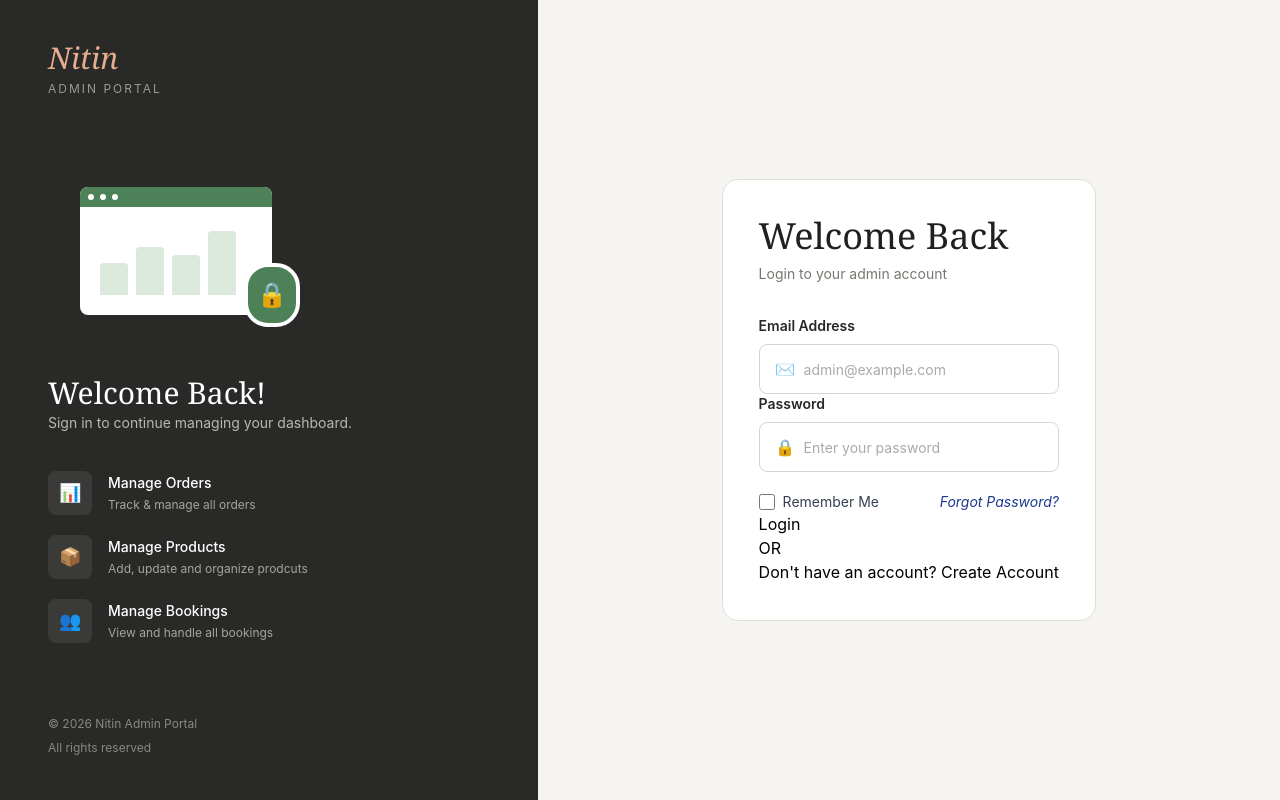
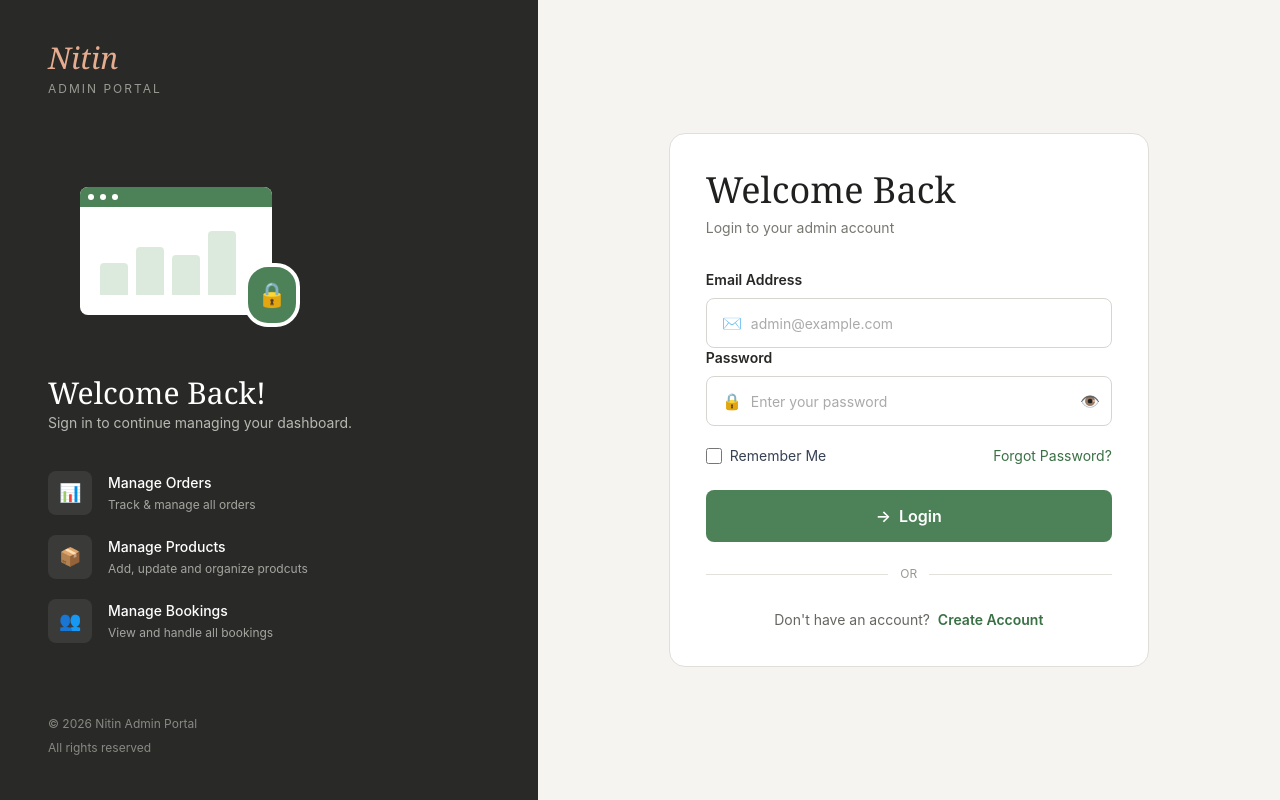
Before and after one commit to KinCode36/FlowerShop, a React (Vite) app: page /login in a window 1280 px wide. Built offline with nearby package versions, Linux system fonts and the light colour scheme.

Commit message:
create login page and add functionality to login

```diff
--- a/src/App.jsx
+++ b/src/App.jsx
@@ -1,6 +1,6 @@
 import React, { useState } from 'react'
 import Admin from './Admin/Admin'
-import { Routes, Route } from 'react-router-dom'
+import { Routes, Route, Navigate } from 'react-router-dom'
 import Dashboard from './Components/RightSide/Dashboard/Dashboard'
 import Products from './Components/RightSide/Products/Products'
 import Orders from './Components/RightSide/Orders/Orders'
@@ -10,6 +10,7 @@ import Add_Products from './Components/RightSide/Add_Products/Add_Products'
 import Account_Settings from './Components/RightSide/Account_Settings/Account_Settings'
 import UserInformation from './UserInformation/UserInformation'
 import Login from './Components/Login/Login'
+import CreateAccount from './Components/Login/CreateAccount/CreateAccount'
 
 
 function App() {
@@ -41,8 +42,8 @@ function App() {
 
   return (
     <div>
-      {/* <Routes>
-        <Route path="/" element={<Admin />}>
+      <Routes>
+        {/* <Route path="/" element={<Admin />}>
           <Route index element={<Dashboard />} />
           <Route path="orders" element={<Orders />} />
           <Route
@@ -57,9 +58,19 @@ function App() {
           <Route path="add_Products" element={<Add_Products setProducts={setProducts} />} />
           <Route path="settings" element={<Account_Settings />} />
           <Route path="userinformation" element={<UserInformation />} />
-        </Route>
-      </Routes> */}
-      <Login />
+        </Route> */}
+        <Route path="/login" element={<Login />} />
+
+        <Route
+          path="/create-account"
+          element={<CreateAccount />}
+        />
+
+        <Route
+          path="/"
+          element={<Navigate to="/login" replace />}
+        />
+      </Routes>
       {/* <Gallary/> */}
     </div>
   )
--- a/src/Components/Login/CreateAccount/CreateAccount.jsx
+++ b/src/Components/Login/CreateAccount/CreateAccount.jsx
@@ -4,7 +4,7 @@ import LeftSidePanel from '../LeftSidePanel/LeftSidePanel'
 const CreateAccount = () => {
   return (
     <div>
-    <LeftSidePanel/>
+    <LeftSidePanel type="signup" />
     </div>
   )
 }
--- a/src/Components/Login/LeftSidePanel/LeftSidePanel.jsx
+++ b/src/Components/Login/LeftSidePanel/LeftSidePanel.jsx
@@ -3,12 +3,13 @@ import BrandName from './BrandName/BrandName'
 import Middle from './Middle/Middle'
 import LeftSidePanelFooter from './LeftSidePanelFooter/LeftSidePanelFooter'
 
-const LeftSidePanel = () => {
+const LeftSidePanel = ({type}) => {
+
     return (
         <section className='relative flex w-full flex-col overflow-hidden bg-[#292927] px-5 py-6 text-white sm:px-7 sm:py-7 lg:min-h-screen lg:w-[40%] lg:px-10 lg:py-10 xl:w-[42%] xl:px-12'>
 
             <BrandName />
-            <Middle />
+            <Middle type = {type} />
             <LeftSidePanelFooter/>
 
         </section>
--- a/src/Components/Login/LeftSidePanel/Middle/Middle.jsx
+++ b/src/Components/Login/LeftSidePanel/Middle/Middle.jsx
@@ -3,11 +3,11 @@ import Picture from './Picture/Picture'
 import WelcomeText from './WelcomeText/WelcomeText'
 import FeatureContent from './Feature/FeatureContent'
 
-const Middle = () => {
+const Middle = ({type}) => {
     return (
         <div className='my-0 max-w-md py-8 sm:py-10 lg:my-auto lg:py-12 '>
             <Picture />
-            <WelcomeText />
+            <WelcomeText type = {type}/>
             <FeatureContent />
         </div>
     )
--- a/src/Components/Login/LeftSidePanel/Middle/WelcomeText/WelcomeText.jsx
+++ b/src/Components/Login/LeftSidePanel/Middle/WelcomeText/WelcomeText.jsx
@@ -1,10 +1,17 @@
 import React from 'react'
 
-const WelcomeText = () => {
+const WelcomeText = ({ type = "login" }) => {
+    const isLogin = type === "login";
     return (
         <>
-            <h1 className='font-serif font-normal text-white text-3xl '>Welcome Back!</h1>
-            <p className='font-normal text-[rgb(184,184,179)] text-sm leading-6'>Sign in to continue managing your dashboard.</p>
+            <h1 className='font-serif font-normal text-white text-3xl '>
+                {isLogin ? "Welcome Back!" : "Create Account"}
+            </h1>
+            <p className='font-normal text-[rgb(184,184,179)] text-sm leading-6'>
+                {isLogin
+                    ? "Sign in to continue managing your dashboard."
+                    : "Join and start managing your dashboard efficiently."}
+            </p>
         </>
     )
 }
--- a/src/Components/Login/LoginPages/LoginPages.jsx
+++ b/src/Components/Login/LoginPages/LoginPages.jsx
@@ -1,13 +1,25 @@
-
+import { useState } from 'react'
 import LeftSidePanel from '../LeftSidePanel/LeftSidePanel'
+import { Link } from 'react-router-dom'
 
 const LoginPages = () => {
+  const [showPassword, setShowPassword] = useState(false)
+const [email, setEmail] = useState('')
+const [password, setpassword] = useState('')
+  const handleSubmit = (e) =>{
+    e.preventDefault();
+    setEmail('')
+    setpassword('')
+  }
+
   return (
     <div className='bg-[#f5f4f0] min-h-screen w-full overflow-x-hidden'>
-      <div className='flex flex-col lg:flex-row'>
-        <LeftSidePanel />
+      <div className='flex min-h-screen flex-col lg:flex-row'>
+        <LeftSidePanel type = "login" />
+
         <main className='flex flex-1 w-full justify-center items-center px-4 py-8 sm:px-6 md:px-10 lg:px-12 xl:px-16 2xl:px-20'>
-          <div className='bg-white max-w-[480px] rounded-2xl border border-[#dfded9] p-5 shadow-[0_12px_35px_rbga(0,0,0,0,0.86)] sm:p-7 md:p-8 lg:p-9'>
+          <div className='bg-white w-full max-w-[480px] rounded-2xl border border-[#dfded9] p-5 shadow-[0_12px_35px_rbga(0,0,0,0,0.86)] sm:p-7 md:p-8 lg:p-9'>
+
             <div className='mb-7 sm:mb-8'>
               <div>
                 <h1 className='font-serif text-3xl font-normal text-[#20201f] sm:text-4xl'>Welcome Back</h1>
@@ -16,38 +28,79 @@ const LoginPages = () => {
                 <p className='text-sm text-[#777771] mt-2'>Login to your admin account</p>
               </div>
             </div>
-            <form>
+
+            <form onSubmit={(e) =>{handleSubmit(e)}}>
+
               <div className='mb-5'>
+                <div>
                   <label className='mb-2 block text-sm font-semibold text-[#272725]'>Email Address</label>
                   <div className='relative'>
                     <span className='absolute left-3 top-1/2 -translate-y-1/2 sm:left-4'>✉</span>
-                  <input className='h-12 w-full rounded-lg border border-[#d6d5d0] bg-white pl-10 pr-4 text-sm outline-none transition placeholder:text-[#aaa] focus:border-[#4d8258] focus:ring-4 focus:ring-[#4d8258]/10 sm:h-[50px] sm:pl-11' type="text" placeholder='admin@example.com' />
+                    <input
+                    value={email}
+                    onChange={(e)=>{
+                      setEmail(e.target.value)
+                    }}
+                      className='h-12 w-full rounded-lg border border-[#d6d5d0] bg-white pl-10 pr-4 text-sm outline-none transition placeholder:text-[#aaa] focus:border-[#4d8258] focus:ring-4 focus:ring-[#4d8258]/10 sm:h-[50px] sm:pl-11'
+                      type="email"
+                      placeholder='admin@example.com' />
                   </div>
+                </div>
+
+                <div>
+
                   <label className='mb-2 block text-sm font-semibold text-[#272725]'>Password</label>
                   <div className='relative'>
                     <span className='absolute left-3 top-1/2 -translate-y-1/2 sm:left-4'>🔒</span>
-                  <input className='h-12 w-full rounded-lg border border-[#d6d5d0] bg-white pl-10 pr-4 text-sm outline-none transition placeholder:text-[#aaa] focus:border-[#4d8258] focus:ring-4 focus:ring-[#4d8258]/10 sm:h-[50px] sm:pl-11' type="text" placeholder='Enter your password' />
+                    <input
+                    value={password}
+                    onChange={(e)=>{
+                      setpassword(e.target.value)
+                    }}
+                      className='h-12 w-full rounded-lg border border-[#d6d5d0] bg-white px-10 text-sm outline-none transition placeholder:text-[#aaa] focus:border-[#4d8258] focus:ring-4 focus:ring-[#4d8258]/10 sm:h-[50px] sm:px-11'
+                      type={showPassword ? "text" : "password"}
+                      placeholder='Enter your password'
+                    />
+                    <button
+                      type='button'
+                      onClick={() => setShowPassword(!showPassword)}
+                      className='absolute right-3 top-1/2 -translate-y-1/2'
+                    >
+                      {showPassword ? "🙈" : "👁"}
+                    </button>
                   </div>
                 </div>
-              <div className='flex justify-between'>
-                <div className='flex items-center justify-center gap-2'>
-                <input type="checkbox" id='rememberMe'className='size-4' />
+
+              </div>
+
+              <div className='flex mb-6 flex-col gap-3 text-xs min-[400px]:flex-row min-[400px]:items-center min-[400px]:justify-between sm:text-sm'>
+
+                <div className='flex items-center cursor-pointer gap-2'>
+                  <input type="checkbox" id='rememberMe' className='size-4 accent-[#4d8258]' />
                   <label className='text-sm text-gray-700' htmlFor='rememberMe'>Remember Me</label>
                 </div>
-                <a className='text-sm text-blue-900 italic ' href="">Forgot Password?</a>
+
+                <button className='text-[#397044] text-left hover:underline min-[400px]:text-right'>Forgot Password?</button>
+
               </div>
-              <div>
-                <button>Login</button>
+
+              <button
+                type="submit"
+                className="flex h-12 w-full items-center justify-center gap-2 rounded-lg bg-[#4d8258] text-sm font-semibold text-white transition hover:bg-[#3f6e49] active:scale-[0.99] sm:h-[52px] sm:text-base"
+              >
+                <span>→</span>
+                Login
+              </button>
+            </form>
+
+            <div className='flex items-center gap-3 my-6'>
+              <div className='h-px flex flex-1 bg-[#e2e1dc]'></div>
+              <div className='text-xs text-[#999994]'>OR</div>
+              <div className='h-px flex flex-1 bg-[#e2e1dc]'></div>
             </div>
-            </form>
-            <div>
-              <div></div>
-              <div>OR</div>
-              <div></div>
-            </div>
-            <div>
-              <span>Don't have an account? </span>
-              <a href="">Create Account</a>
+            <div className='mt-7 text-center text-xs sm:text-sm'>
+              <span className='text-[#666661]'>Don't have an account? </span>
+              <Link to='/create-account' type='button' className='text-[#397044] ml-1 font-semibold hover:underline'>Create Account</Link>
             </div>
           </div>
         </main>
```
Lines whose indentation alone changed are shown as unchanged.
